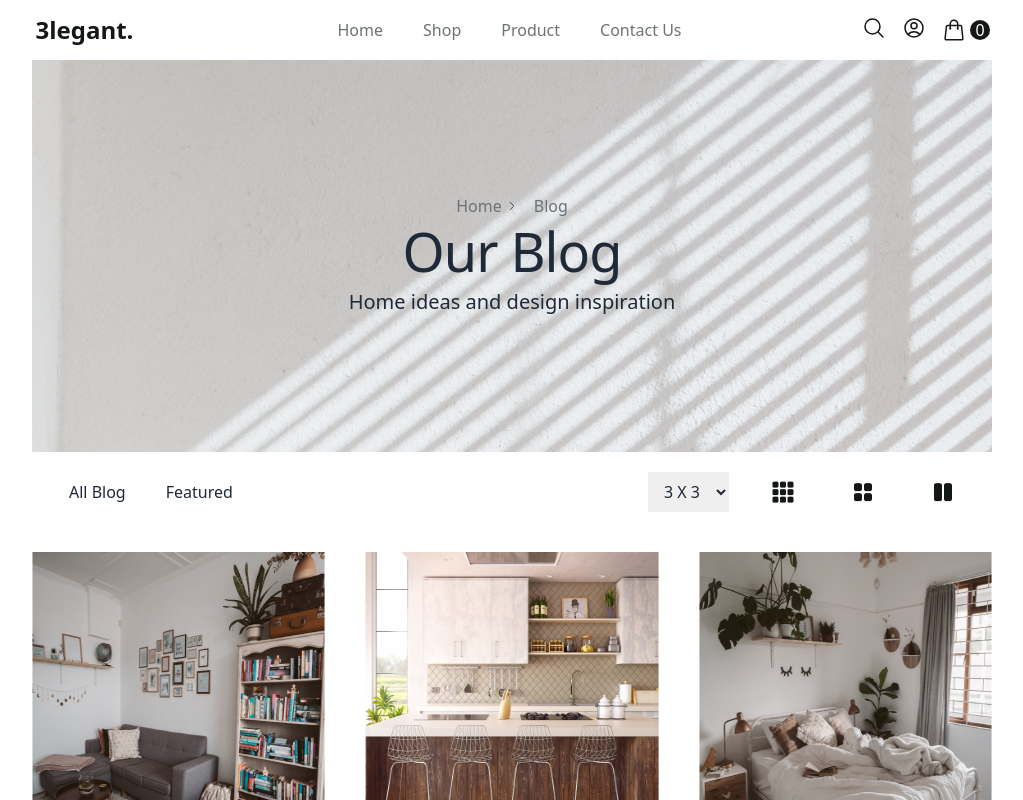
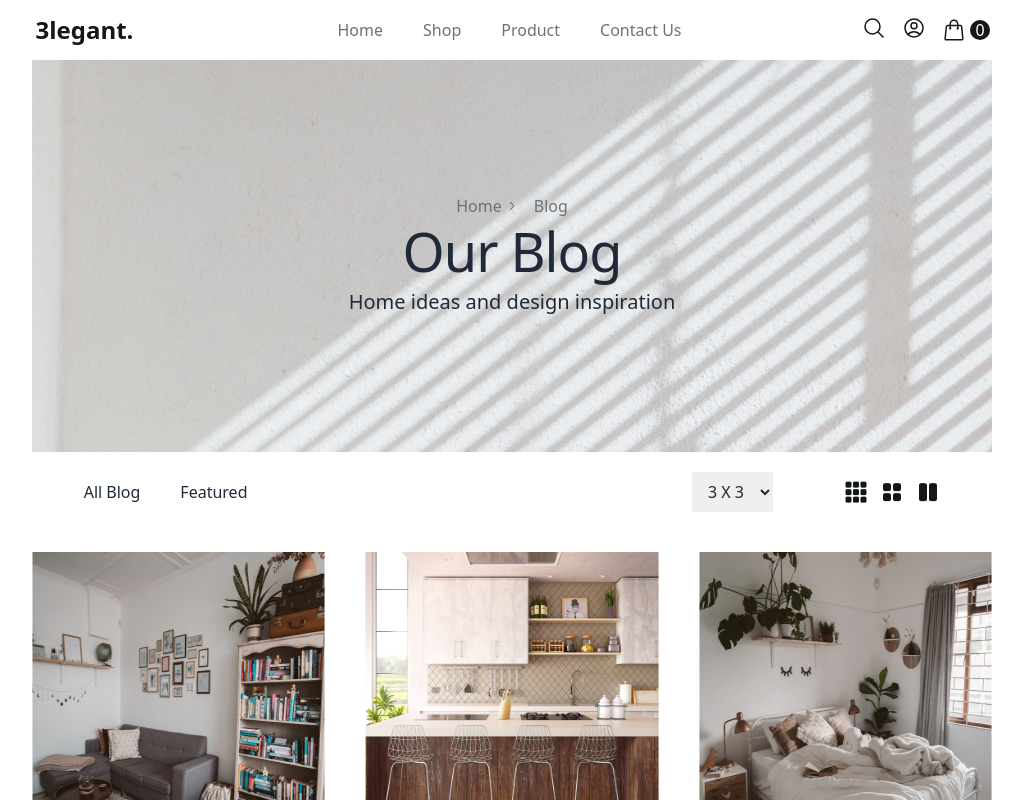
Before and after one commit to HomamAlyaghshi/Furnishify, a React (Create React App) app: page /blogpage in a window 1280 px wide. Shown: the top 800 px of the page, without its empty margins (128-1151 px from the left). Built offline with nearby package versions, Linux system fonts and the light colour scheme.

Commit message:
blog respo

```diff
--- a/src/BlogComponents/BlogNav.js
+++ b/src/BlogComponents/BlogNav.js
@@ -2,7 +2,7 @@ import React from "react";
 
 const BlogNav = ({ setLayout }) => {
   return (
-    <div className="h-[40px] flex gap-[32px] justify-around">
+    <div className="md:max-h-[40px] w-full flex gap-[32px] justify-around">
       <div className="flex justify-between items-center w-[153px] gap-[40px] whitespace-nowrap">
         <button>All Blog</button>
         <button>Featured</button>
@@ -13,7 +13,7 @@ const BlogNav = ({ setLayout }) => {
         <select
           id="sort"
           name="sort"
-          className="px-3 py-2 focus:outline-none"
+          className="px-3 py-2 focus:outline-none hidden md:block"
           onChange={(e) => setLayout(e.target.value)}
         >
           <option value="3x3">3 X 3</option>
@@ -23,7 +23,7 @@ const BlogNav = ({ setLayout }) => {
       </div>
 
       {/* أيقونات العرض */}
-      <div className="flex justify-between w-[184px]">
+      <div className="flex justify-between gap-3  md:max-w-[184px]">
         <button onClick={() => setLayout("3x3")}>
           <img
             alt="3X3"
```
